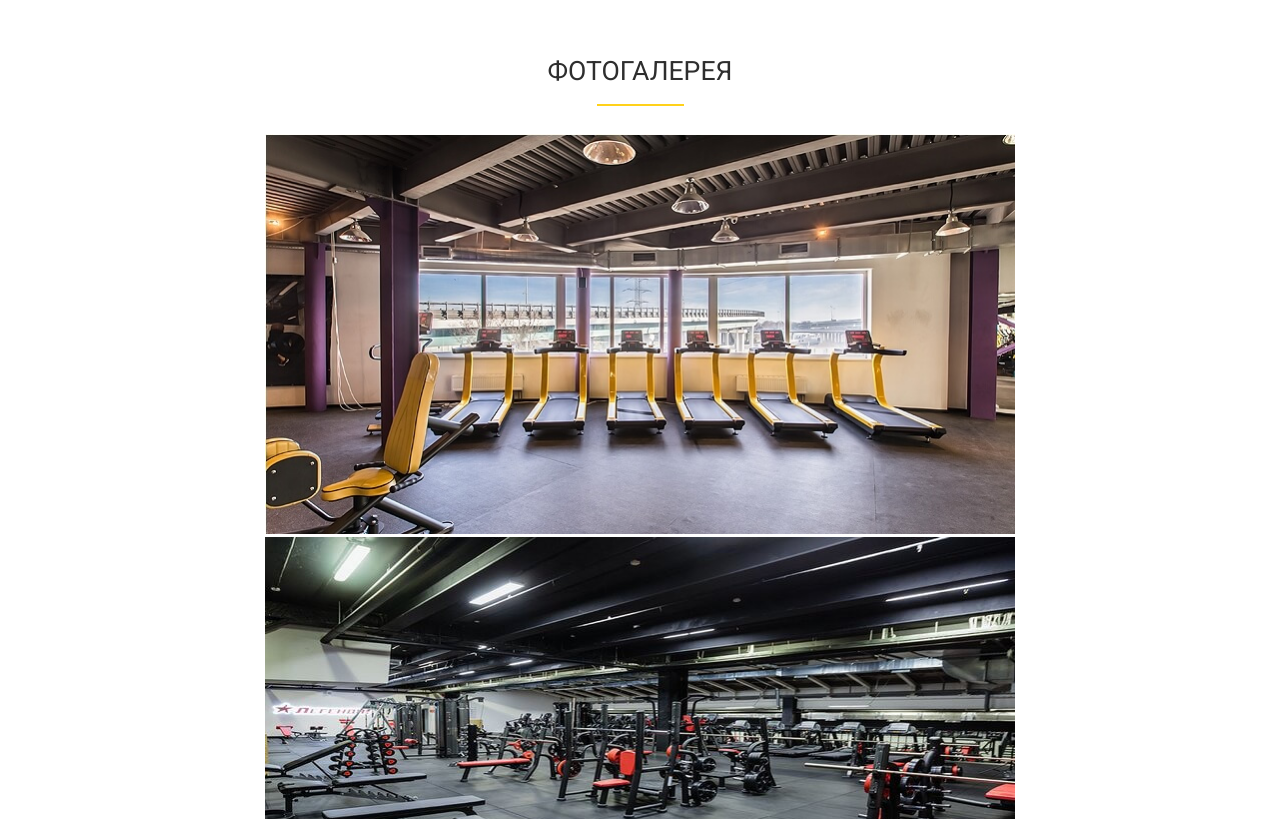
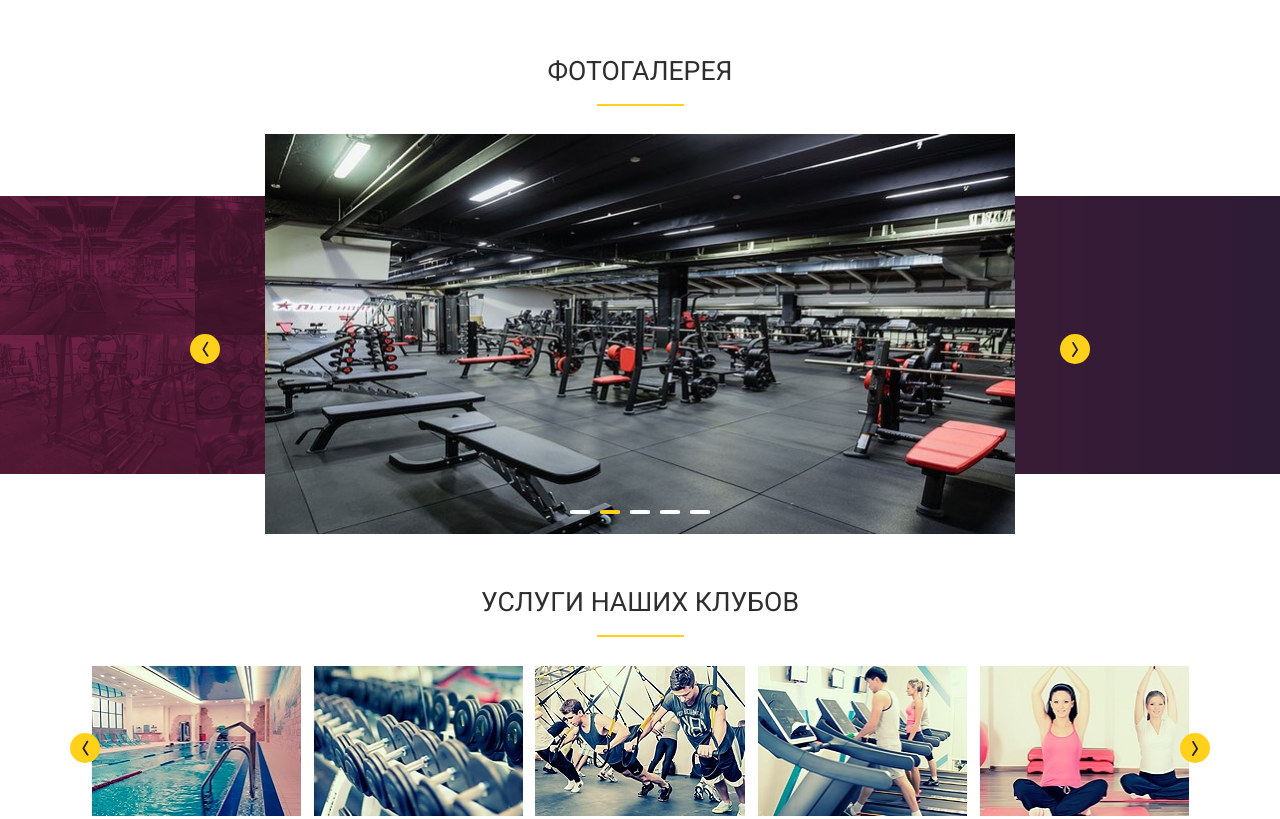
Before and after one commit to heyhurricane/js-glo-gym, a website: page mozaika.html in a window 1280 px wide. Shown: the part 1800-2619 px from the top of the page. Drawn offline with Linux system fonts and the light colour scheme; files that its build step writes are made by us from their sources.

Commit message:
add Gallery Slider

```diff
--- a/css/newstyle.css
+++ b/css/newstyle.css
@@ -1,4 +1,5 @@
-.services-slider {
+.services-slider,
+.gallery-slider {
   position: relative;
 }
 
@@ -10,22 +11,71 @@
   display: block;
 }
 
-.slider-btn {
+.slider-btn,
+.gallery-slider-btn {
   width: 30px;
   height: 30px;
   border: none;
   border-radius: 50%;
   position: absolute;
-  top: 25%;
   cursor: pointer;
 }
 
-.slider-btn-next {
+.slider-btn {
+  top: 25%;
+}
+
+.gallery-slider-btn {
+  top: 50%;
+}
+
+.slider-btn-next,
+.gallery-slider-btn-next {
   background: url('../images/arrow-right.png') #ffd11a no-repeat center;
   right: 0;
 }
 
-.slider-btn-prev {
+.slider-btn-prev,
+.gallery-slider-btn-prev {
   background: url('../images/arrow-left.png') #ffd11a no-repeat center;
   left: 0;
 }
+
+.gallery-slider .slide {
+  display: none;
+}
+
+.gallery-slider .slide--active {
+  display: flex;
+}
+
+#gallery .gallery-slider .slider-dots {
+  position: absolute;
+  bottom: 20px;
+  width: 100%;
+  margin: 20px auto 0;
+  display: flex;
+  justify-content: center;
+  z-index: 5;
+  left: 0;
+}
+
+.slider-dots .dot {
+  cursor: pointer;
+  height: 4px;
+  width: 20px;
+  margin: 0 5px;
+  border-radius: 20%;
+  border: none;
+  display: inline-block;
+  background-color: #ffffff;
+  transition: background-color, transform .4s, -webkit-transform .4s;
+}
+
+.slider-dots .dot-active {
+  background-color: #ffd11a;
+}
+
+.slider-dots .dot:hover {
+  background-color: #ffd11a;
+}
--- a/js/main.js
+++ b/js/main.js
@@ -249,3 +249,106 @@ const servicesSlider = () => {
 };
 
 servicesSlider();
+
+const gallerySlider = () => {
+  const slider = document.querySelector('.gallery-slider'),
+        slide = slider.querySelectorAll('.slide'),
+        sliderDots = document.querySelector('.slider-dots');
+
+    for (let i = 0; i < slide.length; i++) {
+      const li = document.createElement('li');
+      li.classList.add('dot');
+      sliderDots.append(li);
+    }
+
+    const dot = document.querySelectorAll('.dot');
+    dot[0].classList.add('dot-active');
+
+  let currentSlide = 0,
+    interval;
+
+    const prevSlide = (elem, index, strClass) => {
+      elem[index].classList.remove(strClass);
+    };
+
+    const nextSlide = (elem, index, strClass)  => {
+      elem[index].classList.add(strClass);
+    };
+
+    const autoPlaySlide = () => {
+      prevSlide(slide, currentSlide, 'slide--active');
+      prevSlide(dot, currentSlide, 'dot-active');
+      currentSlide++;
+      if (currentSlide>=slide.length) {
+        currentSlide = 0;
+      }
+      nextSlide(slide, currentSlide, 'slide--active');
+      nextSlide(dot, currentSlide, 'dot-active');
+    };
+
+    const startSlide = (time = 3000) => {
+      interval = setInterval(autoPlaySlide, time);
+    };
+
+    const stopSlide = () => {
+      clearInterval(interval);
+    };
+
+    startSlide(4000);
+
+    slider.addEventListener('click', (event) => {
+      event.preventDefault();
+      let target = event.target;
+
+      if (!target.matches('.gallery-slider-btn, .dot')) {
+        return;
+      }
+
+      prevSlide(slide, currentSlide, 'slide--active');
+      prevSlide(dot, currentSlide, 'dot-active');
+
+      if (target.matches('.gallery-slider-btn-next')) {
+        currentSlide++;
+      }
+      else if (target.matches('.gallery-slider-btn-prev')) {
+        currentSlide--;
+      }
+      else if (target.matches('.dot')) {
+        dot.forEach((elem, index) => {
+          if (elem === target) {
+            currentSlide = index;
+          }
+        });
+      }
+
+      if (currentSlide >= slide.length) {
+        currentSlide = 0;
+      }
+      if (currentSlide < 0) {
+        currentSlide = slide.length - 1;
+      }
+      nextSlide(slide, currentSlide, 'slide--active');
+      nextSlide(dot, currentSlide, 'dot-active');
+
+    });
+
+    slider.addEventListener('mouseover', (event) => {
+      let target = event.target;
+
+      if (target.matches('.gallery-slider-btn, .dot')) {
+        stopSlide();
+      }
+    });
+
+    slider.addEventListener('mouseout', (event) => {
+      let target = event.target;
+
+      if (target.matches('.gallery-slider-btn, .dot')) {
+        startSlide(4000);
+      }
+    });
+
+
+};
+
+gallerySlider();
--- a/mozaika.html
+++ b/mozaika.html
@@ -326,7 +326,7 @@
     <div class="gallery-bg">
         <div class="wrapper">
             <div class="gallery-slider">
-                <div class="slide">
+                <div class="slide slide--active">
                     <img src="images/gallery/photo1.jpg" alt="">
                 </div>
                 <div class="slide">
@@ -341,6 +341,10 @@
                 <div class="slide">
                     <img src="images/gallery/photo5.jpg" alt="">
                 </div>
+                <ul class="slider-dots">
+			          </ul>
+                <button class="gallery-slider-btn gallery-slider-btn-prev"></button>
+                <button class="gallery-slider-btn gallery-slider-btn-next"></button>
             </div>
         </div>
     </div>
--- a/src/index.js
+++ b/src/index.js
@@ -4,7 +4,7 @@ import selectClubs from './modules/selectClubs';
 import togglePopUp from './modules/togglePopUp';
 import mainSlider from './modules/mainSlider';
 import servicesSlider from './modules/servicesSlider';
-
+import gallerySlider from './modules/gallerySlider';
 
 // выпадающее меню (селектор)
 selectClubs();
@@ -14,3 +14,5 @@ togglePopUp();
 mainSlider();
 // слайдер секции Услуг
 servicesSlider();
+// слайдер Фотогалереи
+gallerySlider();
```
Also changed, not shown: index.html (+5 -1 lines), schelkovo.html (+7 -1 lines), src/modules/gallerySlider.js (added, +105 -0 lines), dist/main.js.
